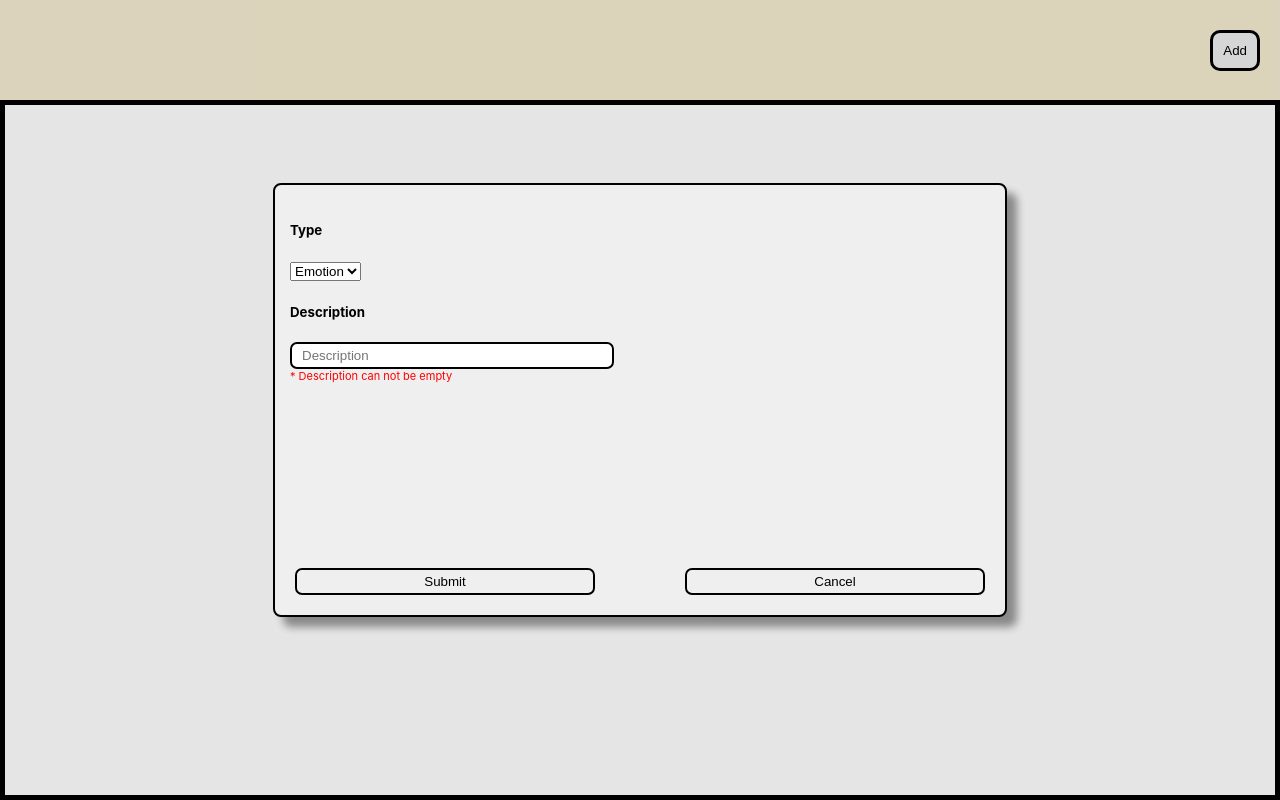
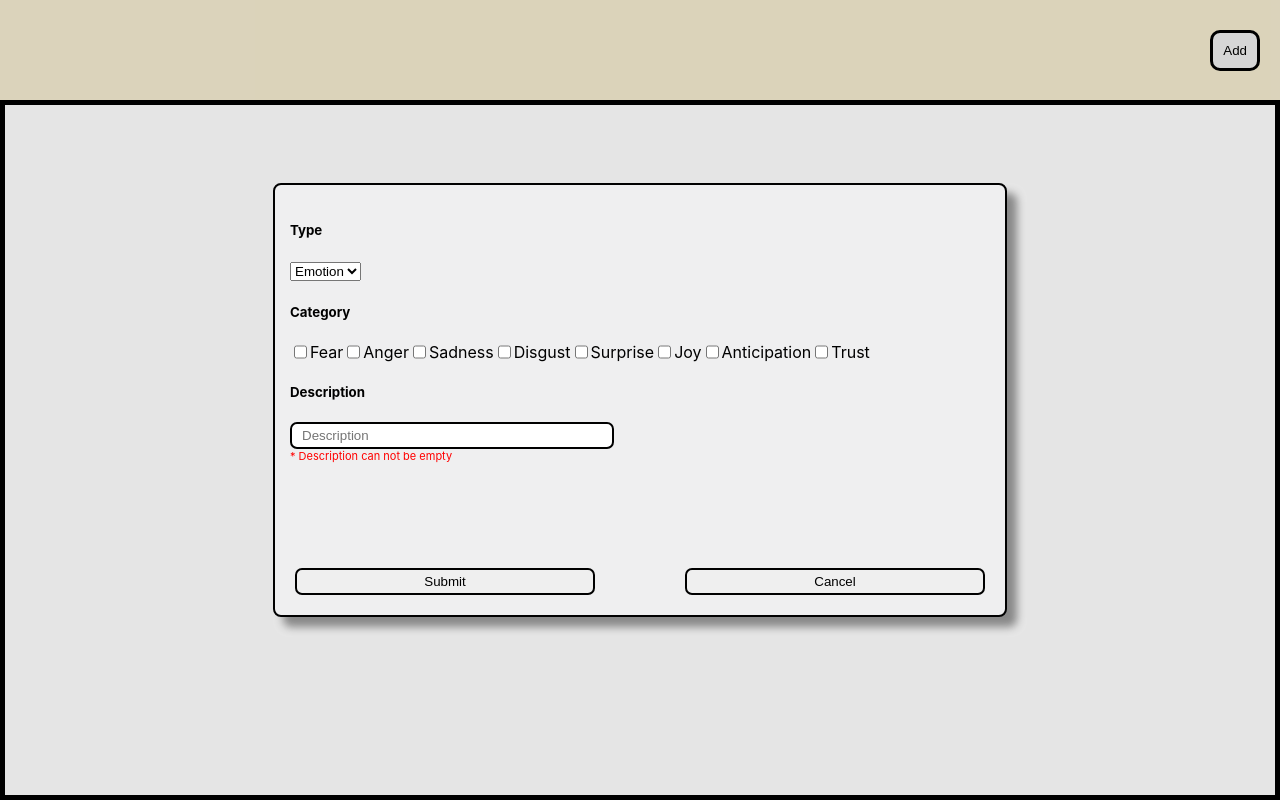
Before and after one commit to 87prashant/MindChart, a React (Create React App) app in the folder packages/client/: page / in a window 1280 px wide. Both pictures are taken after a click on the button "Add". Built offline with nearby package versions, Linux system fonts and the light colour scheme.

Commit message:
add 'Categories' component

```diff
--- a/packages/client/src/components/AddNewThemo.tsx
+++ b/packages/client/src/components/AddNewThemo.tsx
@@ -4,6 +4,7 @@ import styled from "@emotion/styled";
 import React, { useState, useEffect } from "react";
 // import Data from "../Data/Data";
 import Types from "./Types";
+import Categories from "./Categories";
 
 const StyledWrapper = styled("div")({
   position: "fixed",
@@ -65,18 +66,44 @@ interface Props {
   showAddNewThemo: boolean;
 }
 
-export interface formDataType {
+interface categoriesType {
+  fear: boolean;
+  joy: boolean;
+  anticipation: boolean;
+  trust: boolean;
+  disgust: boolean;
+  anger: boolean;
+  surprise: boolean;
+  sadness: boolean;
+}
+
+export interface FormDataType {
   type: string;
+  categories: categoriesType;
   description: string;
 }
 
 const AddNewThemo = (props: Props) => {
   const { showAddNewThemo, setShowAddNewThemo } = props;
+  const categoriesInitialValue = {
+    fear: false,
+    joy: false,
+    anticipation: false,
+    trust: false,
+    disgust: false,
+    anger: false,
+    surprise: false,
+    sadness: false,
+  };
   const [formData, setFormData] = useState({
-    type: "",
+    type: "Emotion",
+    categories: categoriesInitialValue,
     description: "",
   });
-  const [errors, setErrors] = useState({ descriptionError: "" });
+  const [errors, setErrors] = useState({
+    categoriesError: "",
+    descriptionError: "",
+  });
   useEffect(() => {
     validateFormData(formData);
     return () => {};
@@ -86,6 +113,7 @@ const AddNewThemo = (props: Props) => {
     setFormData(() => {
       return {
         type: "",
+        categories: categoriesInitialValue,
         description: "",
       };
     });
@@ -93,6 +121,7 @@ const AddNewThemo = (props: Props) => {
   const refreshErrors = () => {
     setErrors(() => {
       return {
+        categoriesError: "",
         descriptionError: "",
       };
     });
@@ -107,13 +136,41 @@ const AddNewThemo = (props: Props) => {
       | React.ChangeEvent<HTMLInputElement>
       | React.ChangeEvent<HTMLSelectElement>
   ) => {
-    setFormData((formData) => {
-      return { ...formData, [e.target.name]: e.target.value };
+    setFormData(() => {
+      const { type, value, name } = e.target;
+      if (type === "checkbox") {
+        return {
+          ...formData,
+          categories: {
+            ...formData.categories,
+            [name]: (e.target as HTMLInputElement).checked,
+          },
+        };
+      }
+      return {
+        ...formData,
+        [name]: value,
+      };
     });
   };
-  console.log(formData);
-  const validateFormData = (data: formDataType) => {
+  const validateFormData = (data: FormDataType) => {
     let output = true;
+    if (JSON.stringify(data.categories) === JSON.stringify(categoriesInitialValue)) {
+      setErrors(() => {
+        return {
+          ...errors,
+          categoriesError: "* At least select one category",
+        };
+      });
+      output = false;
+    } else {
+      setErrors(() => {
+        return {
+          ...errors,
+          categoriesError: "",
+        };
+      });
+    }
     if (!data.description) {
       setErrors(() => {
         return {
@@ -135,7 +192,6 @@ const AddNewThemo = (props: Props) => {
   const handleSubmit = (e: React.FormEvent<HTMLFormElement>) => {
     e.preventDefault();
     if (!validateFormData(formData)) return;
-    // Data.push(formData);
     refreshFormData();
     refreshErrors();
     setShowAddNewThemo(false);
@@ -152,6 +208,16 @@ const AddNewThemo = (props: Props) => {
               handleChange(e)
             }
           />
+          <h5>Category</h5>
+          <Categories
+            formData={formData}
+            handleChange={(e: React.ChangeEvent<HTMLInputElement>) =>
+              handleChange(e)
+            }
+          />
+          {errors.categoriesError && (
+            <StyledErrors>{errors.categoriesError}</StyledErrors>
+          )}
           <h5>Description</h5>
           <DescriptionInput
             placeholder="Description"
--- /dev/null
+++ b/packages/client/src/components/Categories.tsx
@@ -0,0 +1,37 @@
+import styled from "@emotion/styled";
+import React from "react";
+import { FormDataType } from "./AddNewThemo";
+
+const Wrapper = styled("div")({
+  display: "flex",
+});
+interface Props {
+  formData: FormDataType;
+  handleChange: (e: React.ChangeEvent<HTMLInputElement>) => void;
+}
+
+const Categories = (props: Props) => {
+  const { formData, handleChange } = props;
+  return (
+    <Wrapper>
+      <input type="checkbox" id="fear" name="fear" checked={formData.categories.fear} onChange={(e) => handleChange(e)}/>
+      <label htmlFor="fear">Fear</label>
+      <input type="checkbox" id="anger" name="anger" checked={formData.categories.anger} onChange={(e) => handleChange(e)}/>
+      <label htmlFor="anger">Anger</label>
+      <input type="checkbox" id="sadness" name="sadness" checked={formData.categories.sadness} onChange={(e) => handleChange(e)}/>
+      <label htmlFor="sadness">Sadness</label>
+      <input type="checkbox" id="disgust" name="disgust" checked={formData.categories.disgust} onChange={(e) => handleChange(e)}/>
+      <label htmlFor="disgust">Disgust</label>
+      <input type="checkbox" id="surprise" name="surprise" checked={formData.categories.surprise} onChange={(e) => handleChange(e)}/>
+      <label htmlFor="surprise">Surprise</label>
+      <input type="checkbox" id="joy" name="joy" checked={formData.categories.joy} onChange={(e) => handleChange(e)}/>
+      <label htmlFor="joy">Joy</label>
+      <input type="checkbox" id="anticipation" name="anticipation" checked={formData.categories.anticipation} onChange={(e) => handleChange(e)}/>
+      <label htmlFor="anticipation">Anticipation</label>
+      <input type="checkbox" id="trust" name="trust" checked={formData.categories.trust} onChange={(e) => handleChange(e)}/>
+      <label htmlFor="trust">Trust</label>
+    </Wrapper>
+  );
+};
+
+export default Categories;
--- a/packages/client/src/components/Types.tsx
+++ b/packages/client/src/components/Types.tsx
@@ -1,8 +1,8 @@
 import React from "react";
-import { formDataType } from "./AddNewThemo";
+import { FormDataType } from "./AddNewThemo";
 
 interface Props {
-  formData: formDataType;
+  formData: FormDataType;
   handleChange: (e: React.ChangeEvent<HTMLSelectElement>) => void;
 }
 
```
